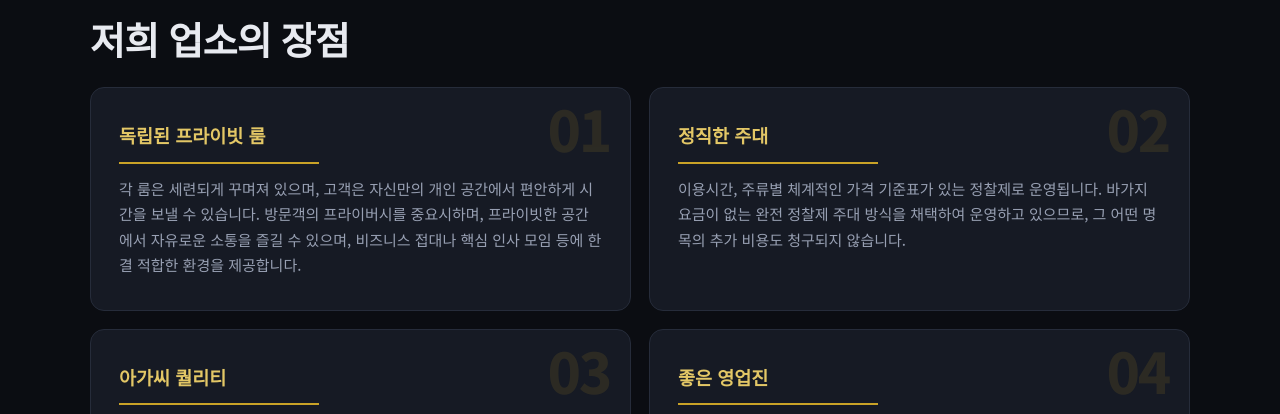
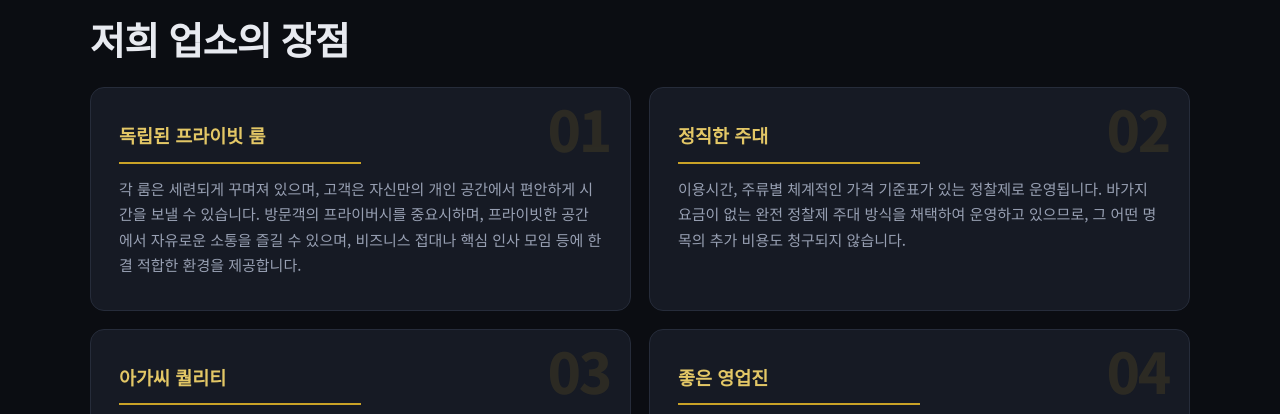
Before and after one commit to sky9381/ROOM-SITE01, a plain HTML site: page index.html in a window 1280 px wide. Shown: the part 2394-2808 px from the top of the page. Drawn offline with Linux system fonts and the light colour scheme.

Commit message:
change site

```diff
--- a/assets/css/style.css
+++ b/assets/css/style.css
@@ -246,7 +246,7 @@ ul{ list-style:none; }
 }
 .merit-card h3::after{
   content:''; position:absolute; left:0; bottom:0;
-  width:200px; height:2px; background:var(--accent);
+  width:50%; height:2px; background:var(--accent);
 }
 .merit-card p{ color:var(--text-dim); font-size:15px; }
 
```
